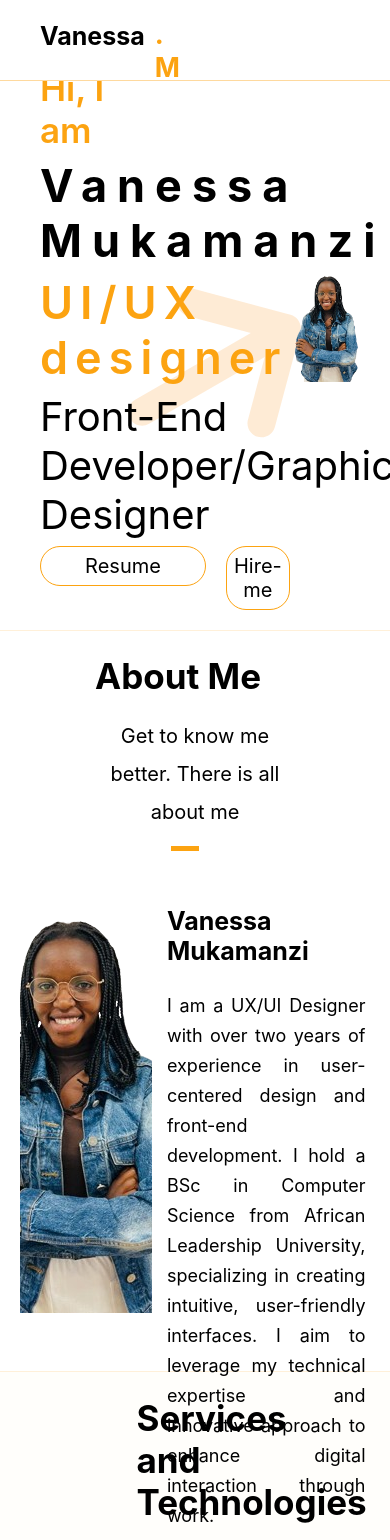
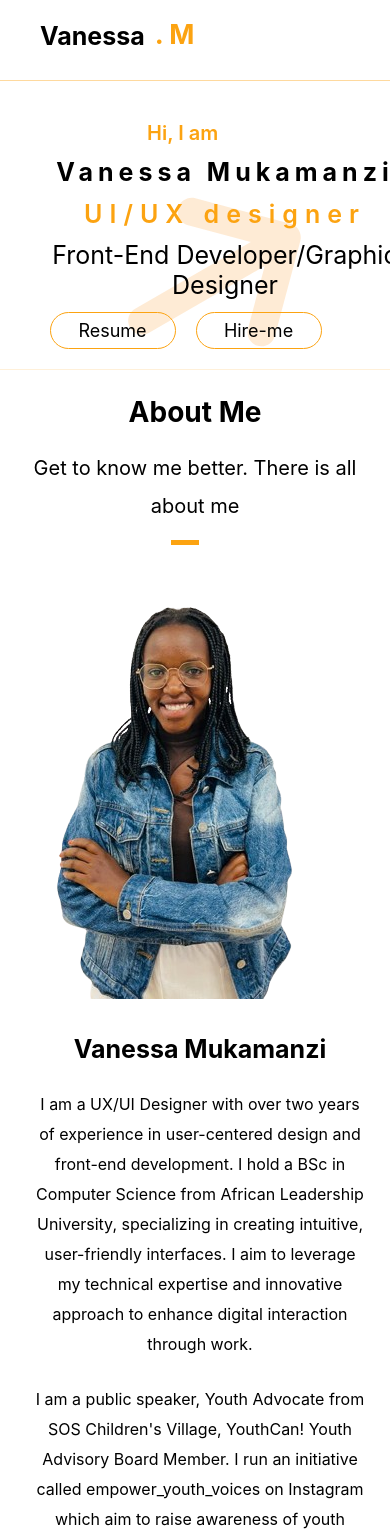
Before and after one commit to m-vanessa12/My-Portfolio, a React (Create React App) app: page / in a window 390 px wide. Shown: the top 1540 px of the page. Built offline with nearby package versions, Linux system fonts and the light colour scheme.

Commit message:
worked on hero section and about me section responsive

```diff
--- a/src/about-me/about.css
+++ b/src/about-me/about.css
@@ -45,7 +45,7 @@
     flex-direction: row;
     /* background-color: #ccc; */
     width: 90%;
-    height: 500px;
+    height: auto;
     margin-top: 20px;
 }
 .about-profile{
@@ -110,3 +110,63 @@
     border-radius: 50px;
     margin-top: 10px;
 } */
+
+
+@media (max-width: 780px) {
+    .about-me{
+        width: 100%;
+        height: auto;
+        /* background-color: #FCA311; */
+    }
+
+    .about-title{
+        height: auto;
+        font-size: 28px;
+        width: 100%;
+        text-align: center;
+        margin-top: 5%;
+    }
+
+    .about-subtitle{
+        width: 85%;
+    }
+
+    .about-line{
+        width: 15%;
+    }
+
+    .about-info{
+        display: flex;
+        flex-direction: column;
+    }
+
+    .about-profile{
+        width: 100%;
+        height: auto;
+        justify-content: center;
+    }
+
+    .about-me-content{
+        width: 100%;
+        height: auto;
+    }
+
+    .my-names{
+        text-align: center;
+    }
+
+    .about-descriptiom{
+        font-size: 16px;
+        text-align: center;
+    }
+
+    .social-media{
+        width: 100%;
+        height: auto;
+        justify-content: center;
+
+    }
+
+
+
+}
--- a/src/contact-section/contact.css
+++ b/src/contact-section/contact.css
@@ -176,7 +176,7 @@
     }
 
     .inputs-submit{
-        width: 77%;
+        width: 60%;
         font-size: 18px;
     }
 
--- a/src/experience/experience.css
+++ b/src/experience/experience.css
@@ -62,3 +62,11 @@
     background-color: #fff;
     color: #FCA311;
 } */
+
+
+@media (max-width: 780px) {
+    .experience{
+        background-color: #FCA311;
+    }
+
+}
--- a/src/hero-section/hero.css
+++ b/src/hero-section/hero.css
@@ -132,3 +132,70 @@
     object-fit: cover;
 
 }
+
+
+@media (max-width: 780px) {
+
+    .hero-section{
+        display: flex;
+        flex-direction: column;
+    }
+
+    .introduction{
+        width: 100%;
+        display: flex;
+        flex-direction: column;
+        align-items: center;
+        margin-top: 10%;
+    }
+
+    .greetings{
+        font-size: 20px;
+    }
+
+    .names{
+        width: 100%;
+        font-size: 25px;
+        text-align: center;
+        letter-spacing: 5px;
+    }
+
+    .title{
+        width: 100%;
+        font-size: 25px;
+        text-align: center;
+    }
+
+    .other-roles{
+        text-align: center;
+        font-size: 25px;
+    }
+
+
+    .more{
+        width: 90%;
+    }
+
+    .my-resume{
+        width: 110px;
+        font-size: 18px;
+    }
+
+    .hire-me{
+        width: 110px;
+        font-size: 18px;
+    }
+
+    /* .my-resume{
+        background-color: aqua;
+    } */
+
+
+
+
+    .profile{
+        display: none;
+    }
+
+
+}
--- a/src/menu-bar/menu.css
+++ b/src/menu-bar/menu.css
@@ -86,8 +86,7 @@
 @media (max-width: 768px){
 
     .menu{
-        display: none;
-       flex-direction: column;
+       display: none;
        flex-direction: column;
        width: 100%;
        text-align: center;
@@ -96,6 +95,11 @@
        top: 80px;
        left: 0;
     }
+
+    .logo{
+        width:40%;
+    }
+
 
     .menu.show {
         display: flex;
```
